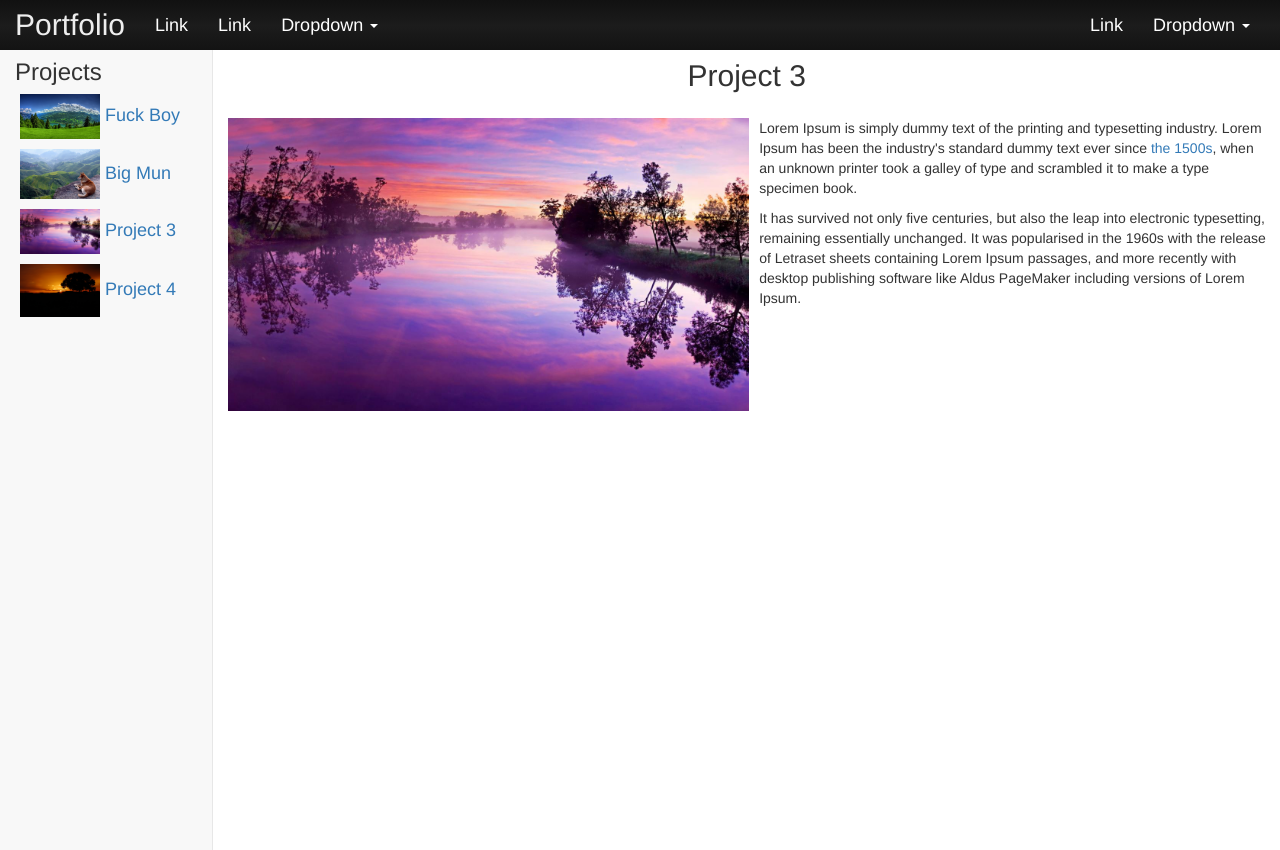
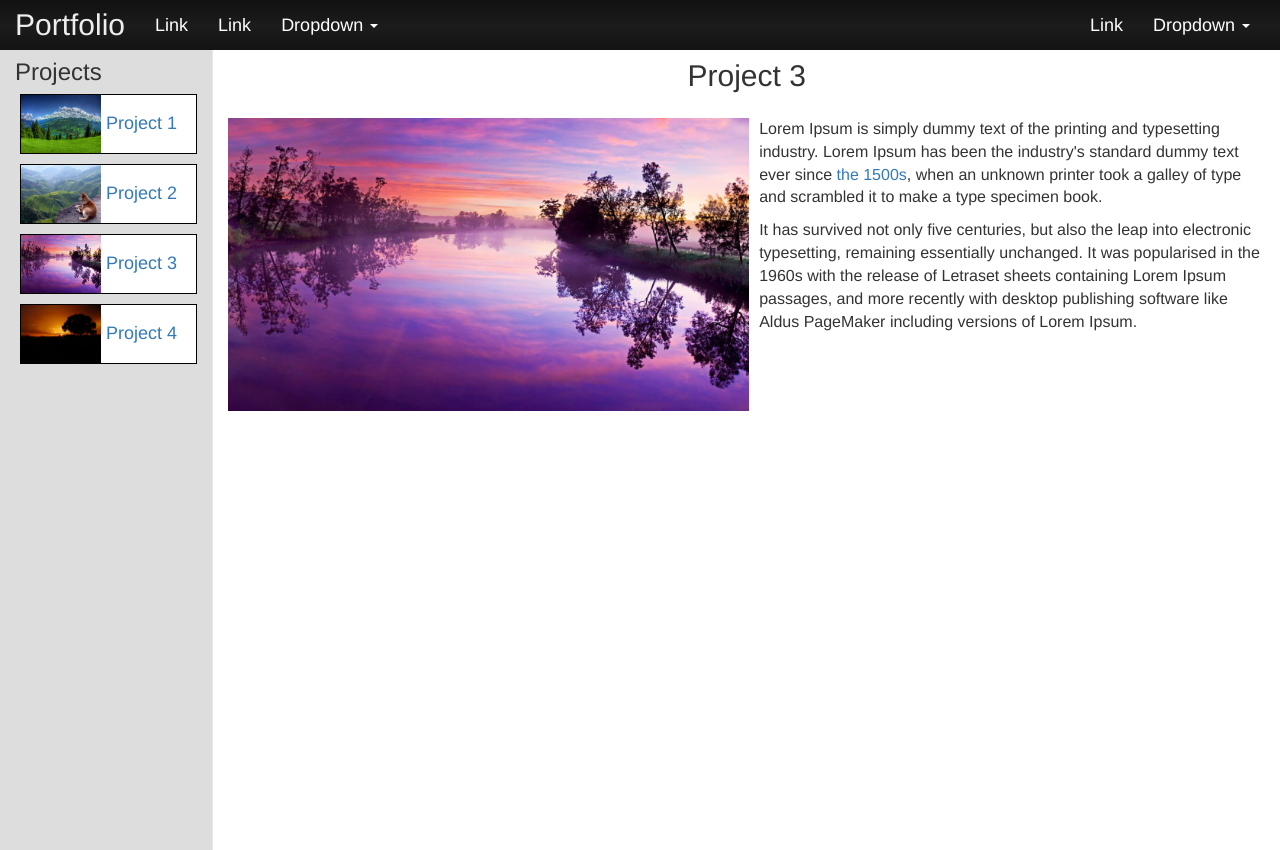
Before and after one commit to HarryStevens/portfolio, a plain HTML site: page index.html in a window 1280 px wide. Both pictures are taken after a click on the item "Project 3". Drawn offline with nearby package versions, Linux system fonts and the light colour scheme.

Commit message:
project sidebar items

```diff
--- a/css/styles.css
+++ b/css/styles.css
@@ -42,7 +42,7 @@
 /* PROJECTS SIDE BAR */
 .projects {
 	border-right: 1px solid #e7e7e7;
-	background: #f8f8f8;
+	background: #ddd;
 	padding-top: 5px;
 	height: 100vh;
 }
@@ -57,18 +57,24 @@
 	list-style-type: none;
 	margin-left: -35px;
 	margin-bottom: 10px;
+	border: 1px solid black;
+	background: #fff;
+	padding-right: 5px;
+	height:60px;
 }
 .projects-item:hover {
-	text-decoration: underline;
 	color: #23527c;
+	background: #eee;
 }
 .projects-item img {
 	margin-right: 5px;
+	height: 100%;
 }
 
 /* MAIN */
 .main {
 	padding-top: 5px;
+	font-size: 16px;
 }
 .main-title {
 	font-size: 30px;
--- a/index.html
+++ b/index.html
@@ -95,8 +95,8 @@
 						Projects
 					</div>
 					<ul>
-						<li class="projects-item project-1"><img src="img/project-1.jpg" />Fuck Boy</li>
-						<li class="projects-item project-2"><img src="img/project-2.jpg" />Big Mun</li>
+						<li class="projects-item project-1"><img src="img/project-1.jpg" />Project 1</li>
+						<li class="projects-item project-2"><img src="img/project-2.jpg" />Project 2</li>
 						<li class="projects-item project-3"><img src="img/project-3.jpg" />Project 3</li>
 						<li class="projects-item project-4"><img src="img/project-4.jpg" />Project 4</li>
 					</ul>
--- a/js/scripts.js
+++ b/js/scripts.js
@@ -17,11 +17,11 @@ function toggleProject() {
 		//JSON containing projects
 		var projectContent = {
 			"projects" : [{
-				'project' : 'Fuck-Boy',
+				'project' : 'Project-1',
 				'img' : '<img src="img/project-1.jpg" />',
 				'content' : '<p>This project is hella dope. I hope you really like it because I tried super hard to make it as dope as humanly possible. And, indeed, when you look at it, I bet you\'re like, "<a href="#">Damn, that is really dope</a>."</p><p>At vero eos et accusamus et iusto odio dignissimos ducimus qui blanditiis praesentium voluptatum deleniti atque corrupti quos dolores et quas molestias excepturi sint occaecati cupiditate non provident, similique sunt in culpa qui officia deserunt mollitia animi, id est laborum et dolorum fuga. Et harum quidem rerum facilis est et expedita distinctio.</p><p>Nam libero tempore, cum soluta nobis est eligendi optio cumque nihil impedit quo minus id quod maxime placeat facere possimus, omnis voluptas assumenda est, omnis dolor repellendus.</p><p>Temporibus autem quibusdam et aut officiis debitis aut rerum necessitatibus saepe eveniet ut et voluptates repudiandae sint et molestiae non recusandae. Itaque earum rerum hic tenetur a sapiente delectus, ut aut reiciendis voluptatibus maiores alias consequatur aut perferendis doloribus asperiores repellat.</p>'
 			}, {
-				'project' : 'Big-Mun',
+				'project' : 'Project-2',
 				'img' : '<img src="img/project-2.jpg" />',
 				'content' : 'Damn, dogg. How did this project get so cool? I started working on it thinking it would be cool, but then it got, like, really, REALLY cool. And then I worked on it some more and -- BLAMO! -- I had a cool ass motherfucking project.'
 			}, {
@@ -39,7 +39,8 @@ function toggleProject() {
 		for (var i = 0; i <= projectContent.projects.length - 1; i++) {
 			var currProject = projectContent.projects[i];
 			if (currProject.project == projectContentName) {
-				$('.main').fadeIn(300);
+
+				$('.main').fadeIn();
 
 				$('.main-project-img').html(currProject.img);
 
@@ -47,7 +48,7 @@ function toggleProject() {
 
 				History.pushState({
 					state : i + 1
-				}, "Portfolio", "?project=" + (i + 1));
+				}, "Portfolio | "+currProject.project, "?project=" + (i + 1));
 			}
 		}
 
@@ -66,7 +67,7 @@ function responsive() {
 	if (windowWidth <= 992) {
 		//Small devices (tablets, 768px and up)
 		$('.projects').css({
-			'height' : '150px',
+			'height' : '190px',
 			'border-bottom' : '1px solid #e7e7e7',
 			'border-right' : 'none'
 		});
```
